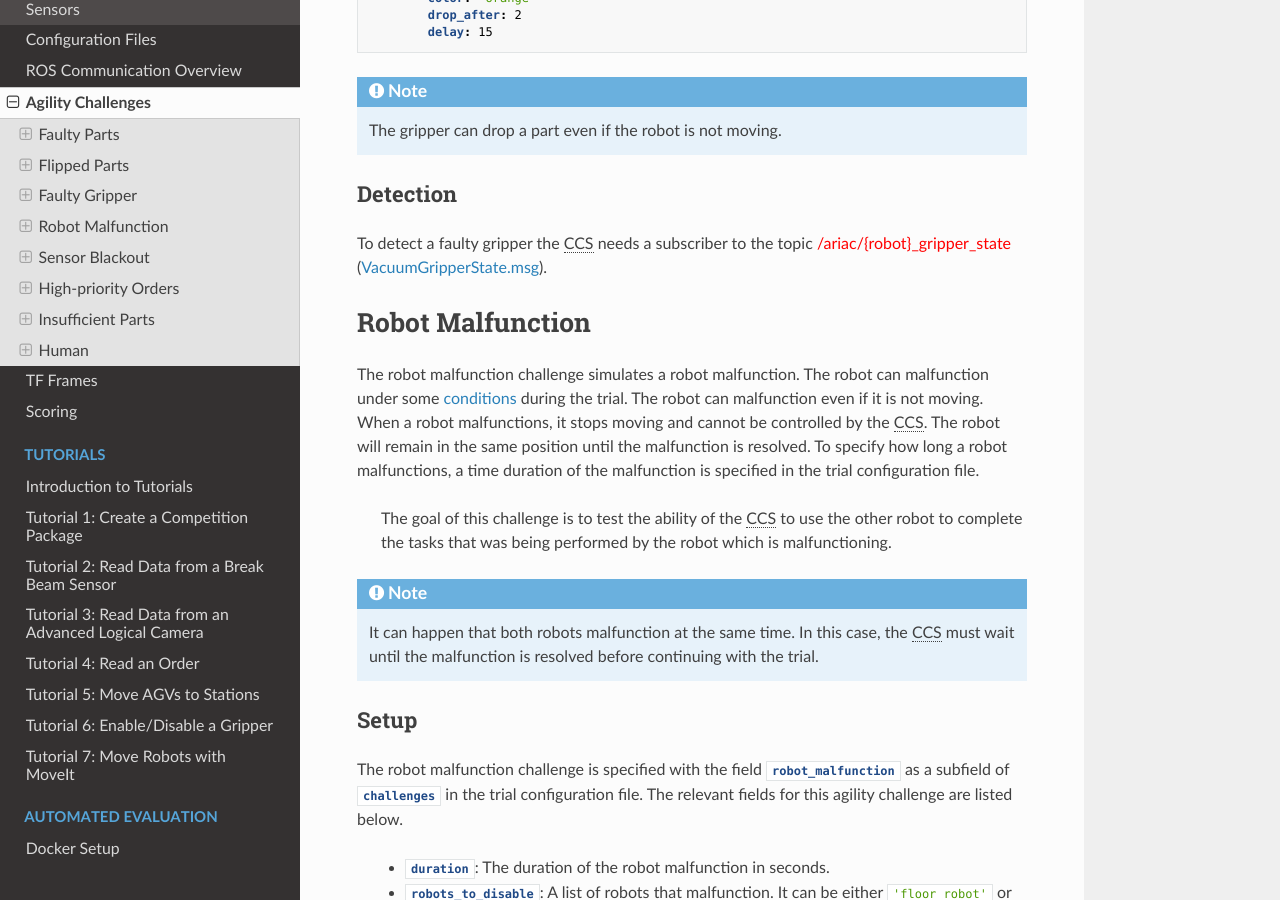
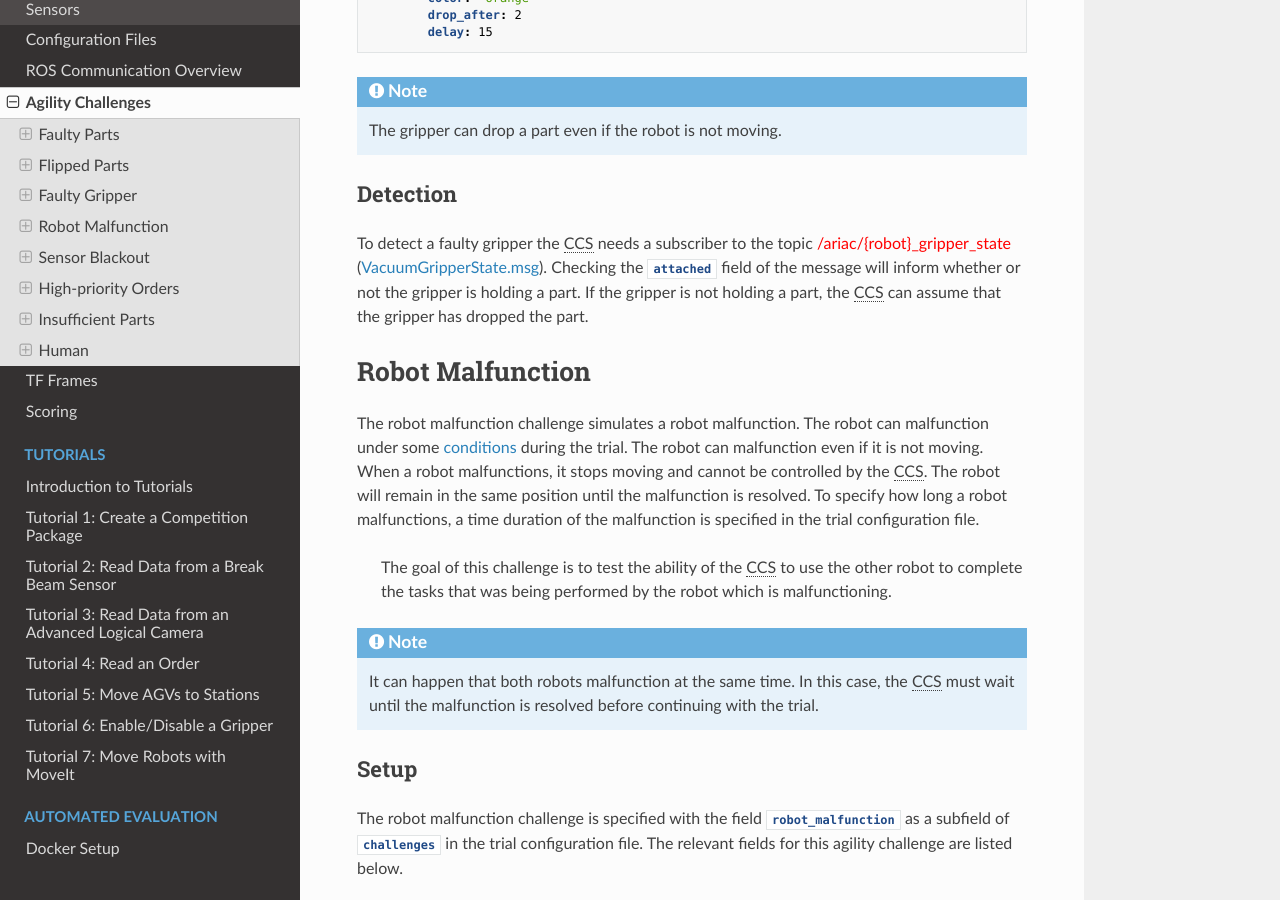
Before and after one commit to usnistgov/ARIAC, a Sphinx documentation site: the page built from docs/competition/challenges.rst, in a window 1280 px wide and 900 px high, scrolled down 3812 px. Built offline with Sphinx 7.4.7 and the Read the Docs theme 2.0.0, drawn with Linux system fonts in a browser that asks for light colours.

Commit message:
documentation on challenges

```diff
--- a/docs/competition/challenges.rst
+++ b/docs/competition/challenges.rst
@@ -212,7 +212,7 @@ Detection
 ----------------------------
 
 
-To detect a faulty gripper the :abbr:`CCS (Competitor Control System)` needs a subscriber to the topic :topic:`/ariac/{robot}_gripper_state` (`VacuumGripperState.msg <https://github.com/usnistgov/ARIAC/blob/ariac2023/ariac_msgs/msg/VacuumGripperState.msg>`_).
+To detect a faulty gripper the :abbr:`CCS (Competitor Control System)` needs a subscriber to the topic :topic:`/ariac/{robot}_gripper_state` (`VacuumGripperState.msg <https://github.com/usnistgov/ARIAC/blob/ariac2023/ariac_msgs/msg/VacuumGripperState.msg>`_). Checking the :yamlname:`attached` field of the message will inform whether or not the gripper is holding a part. If the gripper is not holding a part, the :abbr:`CCS (Competitor Control System)` can assume that the gripper has dropped the part.
 
 
 .. _target to robot malfunction:
```
